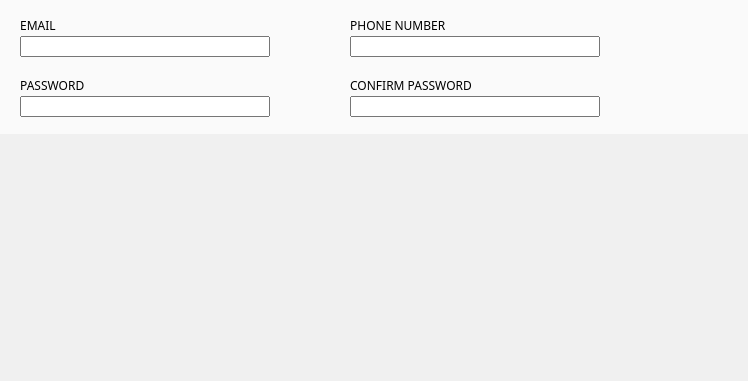
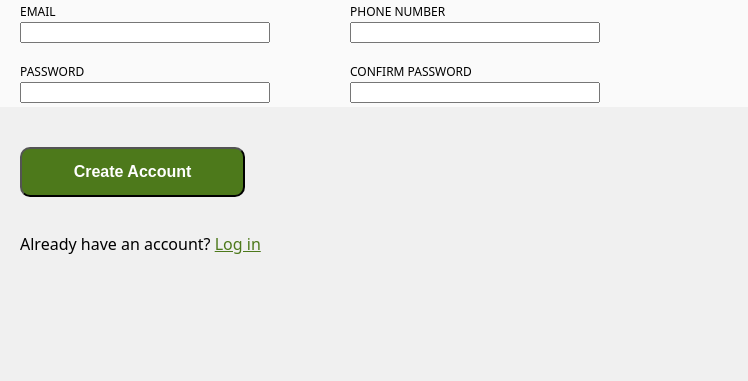
Before and after one commit to matt-gonz/sign-up-form, a plain HTML site: page index.html in a window 1280 px wide. Shown: the part 416-797 px from the top of the page, 532-1280 px from the left. Drawn offline with Linux system fonts and the light colour scheme.

Commit message:
Add submit button

```diff
--- a/index.html
+++ b/index.html
@@ -42,7 +42,7 @@
         </div>
         <div class="my-form">
           <h2>Let's do this!</h2>
-          <form action="" method="post">
+          <form action="" method="post" id="accountCreation">
             <div>
               <label for="fname">FIRST NAME</label>
               <input type="text" name="fname" id="fname">
@@ -69,7 +69,10 @@
             </div>
           </form>
         </div>
-        <div class="form-submission"></div>
+        <div class="form-submission">
+          <button type="submit" form="accountCreation">Create Account</button>
+          <p>Already have an account? <a href="">Log in</a></p>
+        </div>
       </div>
     </main>
   </body>
--- a/styles.css
+++ b/styles.css
@@ -110,5 +110,22 @@ label{
 }
 
 .form-submission{
-  /* background-color: rgb(43, 55, 226); */
+  flex-direction: column;
+  padding-top: 40px;
+  gap: 20px;
 }
+
+button{
+  background-color: rgb(77, 121, 27);
+  color: white;
+  font-weight: bold;
+  font-size: 16px;
+  width: 225px;
+  height: 50px;
+  border-radius: 10px;
+
+}
+
+.form-submission a{
+  color: rgb(77, 121, 27);
+}
```
